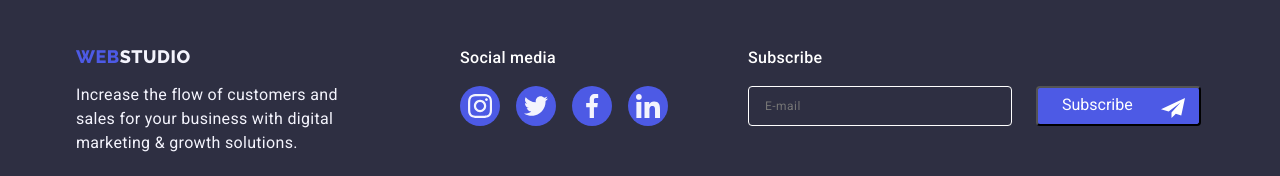
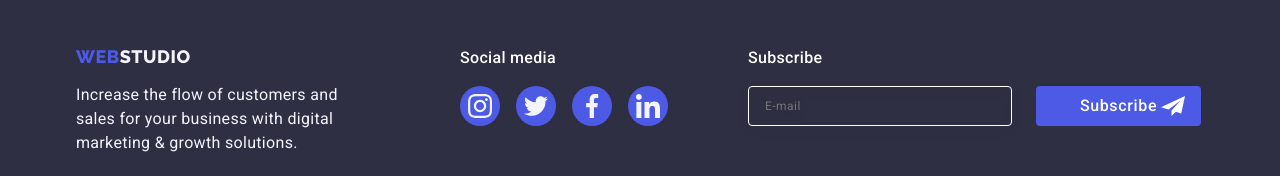
Before and after one commit to MarynaRV/goit-markup-hw-06, a plain HTML site: page index.html in a window 1280 px wide. Shown: the part 2934-3110 px from the top of the page. Drawn offline with nearby package versions, Linux system fonts and the light colour scheme.

Commit message:
footer + button

```diff
--- a/css/styles.css
+++ b/css/styles.css
@@ -541,13 +541,17 @@ svg {
   font-size: 16px;
   line-height: 1.5;
   letter-spacing: 0.02em;
+  margin-bottom: 16px;
+}
+
+.subscribe-form {
+  margin-right: 24px;
 }
 
 .subscribe-input {
   border-radius: 4px;
   width: 264px;
   height: 40px;
-  margin-top: 16px;
   padding-left: 16px;
   border: none;
   border: 1px solid #ffffff;
@@ -557,18 +561,25 @@ svg {
   line-height: 1.5;
   letter-spacing: 0.04em;
   color: #ffffff;
+  filter: drop-shadow(0px 4px 4px rgba(0, 0, 0, 0.15));
 }
 
 .button-subscribe {
   min-width: 165px;
   height: 40px;
   display: flex;
+  justify-content: center;
+  align-items: center;
   padding: 8px 24px;
   background-color: #4d5ae5;
   border-radius: 4px;
-  margin-top: 16px;
-  margin-left: 24px;
   color: #ffffff;
+  font-weight: 500;
+  font-size: 16px;
+  line-height: 1.5;
+  letter-spacing: 0.04em;
+  cursor: pointer;
+  border: none;
 }
 
 .footer-subscribe-icon {
--- a/index.html
+++ b/index.html
@@ -505,9 +505,9 @@
           <p class="subscribe">Subscribe</p>
           <form class="footer-form">
             <label class="subscribe-form">
-              <input class="subscribe-input" type="text" name="email" placeholder="E-mail" />
+              <input class="subscribe-input" type="email" name="email" placeholder="E-mail" />
             </label>
-            <button class="button-subscribe">
+            <button class="button-subscribe" type="submit">
               Subscribe
              <svg class="footer-subscribe-icon" width="24" height="20" aria-label="icon-subscribe">
               <use href="./images/icons.svg#icon-subscribe"></use>
```
